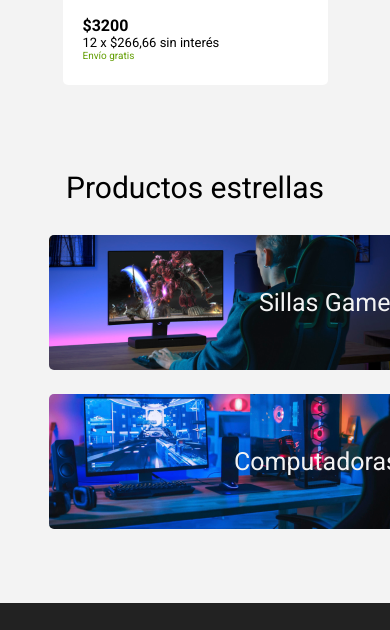
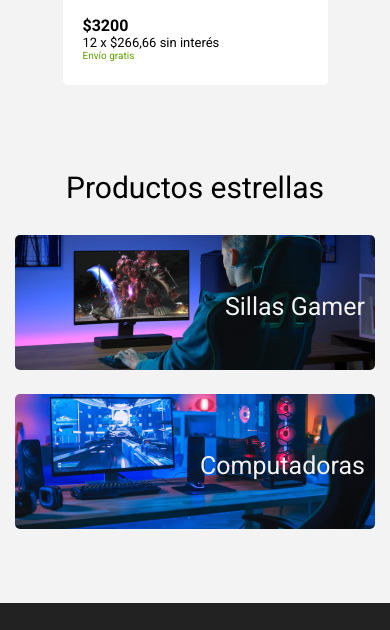
Before and after one commit to julianpettinari/GameShop, a plain HTML site: page index.html in a window 390 px wide. Shown: the part 1653-2283 px from the top of the page. Drawn offline with Linux system fonts and the light colour scheme.

Commit message:
incorporo margin a prod-estrella

```diff
--- a/css/style.css
+++ b/css/style.css
@@ -235,14 +235,15 @@ main div.productos section.estrellas div.prod-estrella article{
 
 main div.productos section.estrellas div.prod-estrella article img{
 border-radius: 5px;
+width: 100%;
 }
 main div.productos section.estrellas div.prod-estrella article h3{
     font-size: var(--fontsizeml);
     font-weight: 400;
     color: var(--colorlight);
     position:absolute;
-    right:10px;
-    top:53px;
+    right:15px;
+    bottom:53px;
     z-index: 2;
 }
 
@@ -337,7 +338,6 @@ footer div.bottom-footer p{
         z-index: 5;
         background-color: var(--colorbkgrnd);
         height: 60px;
-
     }
 
     header div.nav nav.header-nav ul{
@@ -349,9 +349,19 @@ footer div.bottom-footer p{
 
     }
 
-
     main div.upper-banner h1{
         width: 330px;
+    }
+
+    main div.productos section.estrellas div.prod-estrella{
+        width: 100%;
+    }
+
+    main div.productos section.estrellas div.prod-estrella article{
+        margin: 10px;
+        position: relative;
+        padding: 0 5px;
+
     }
 
     footer div.upper-redes{
```
